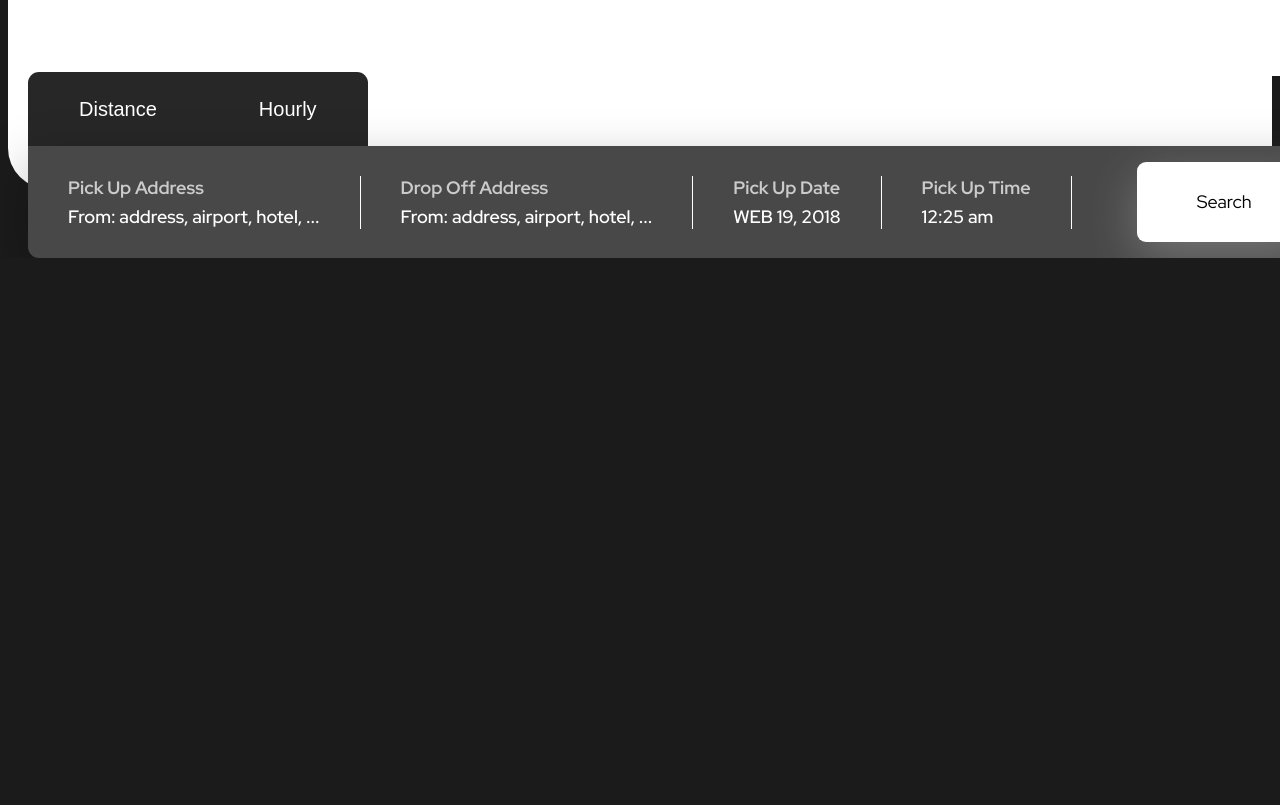
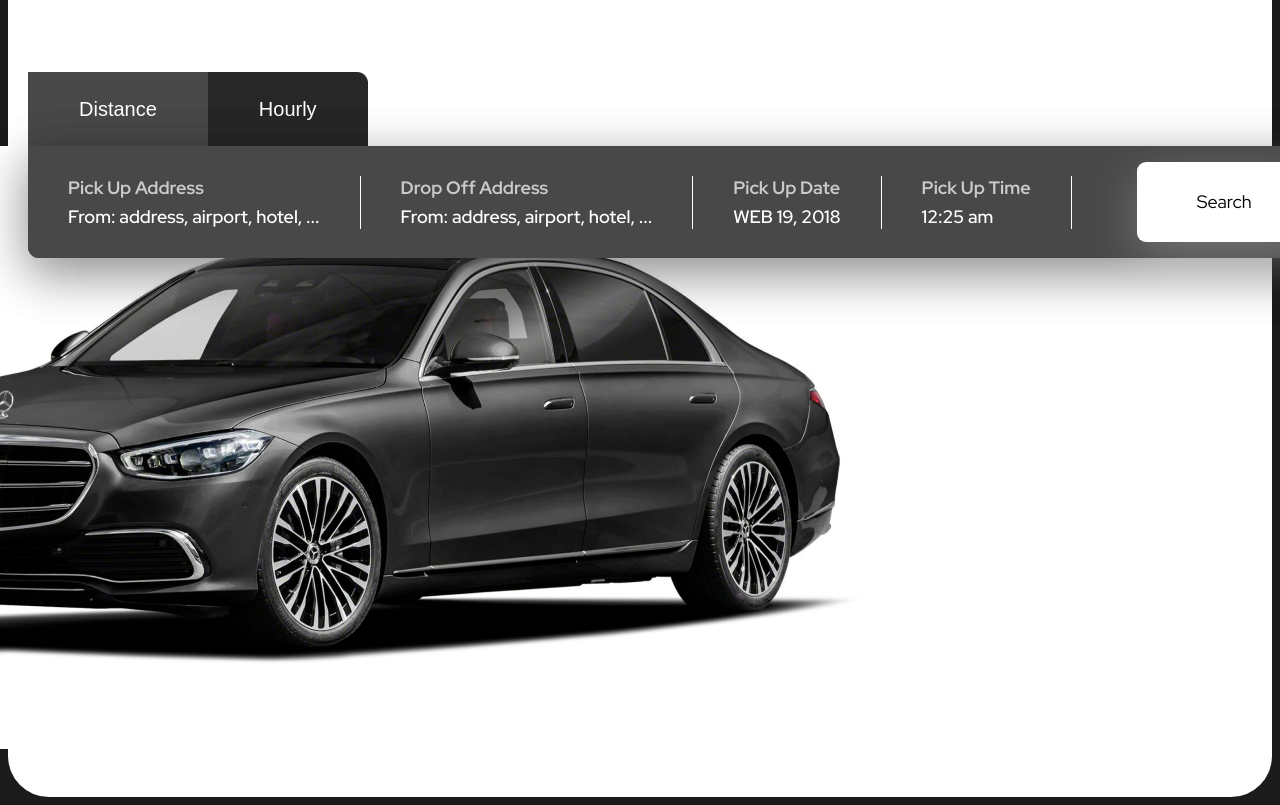
Before and after one commit to AntonioBukin/limoauto, a plain HTML site: page index.html in a window 1280 px wide. Shown: the part 756-1561 px from the top of the page. Before the commit the page ends 1014 px from the top, so only its background shows below. Drawn offline with Linux system fonts and the light colour scheme.

Commit message:
add style 2

```diff
--- a/css/index.css
+++ b/css/index.css
@@ -177,6 +177,15 @@ transition: box-shadow .2s;
     background-color: transparent;
     padding: 24px 51px;
     cursor: pointer;
+    transition: backgraund-color .1s;
+}
+
+.hero__tab-btn:hover {
+    background-color: rgba(72, 72, 72, .6);
+}
+
+.hero__tab-btn.active {
+    background-color: #484848;
 }
 
 .hero__tab-content {
--- a/index.html
+++ b/index.html
@@ -49,10 +49,11 @@
                         <a class="hero__btn btn-black" href="#">Booking</a>
                         <div class="hero__tabs">
                             <div class="hero__tab-buttons">
-                                <button class="hero__tab-btn">Distance</button>
-                                    <button class="hero__tab-btn">Hourly</button>
+                                <button data-tab-link="1" class="hero__tab-btn active">Distance</button>
+                                    <button data-tab-link="2" class="hero__tab-btn">Hourly</button>
                             </div>
-                            <div class="hero__tab-content">
+
+                            <div data-tab-link="1" class="hero__tab-content active">
                                 <div class="hero__tab-block">
                                     <h3 class="hero__tab-title">Pick Up Address</h3>
                                     <p class="hero__tab-text">From: address, airport, hotel, ...</p>
@@ -72,6 +73,26 @@
                                 <a class="hero__tab-block-btn btn-white" href="#">Search</a>
                             </div>
                         </div>
+                        <div data-tab-link="2" class="hero__tab-content">
+                            <div class="hero__tab-block">
+                                <h3 class="hero__tab-title">Pick Up Address</h3>
+                                <p class="hero__tab-text">From: address, airport, hotel, ...</p>
+                            </div>
+                            <div class="hero__tab-block">
+                                <h3 class="hero__tab-title">Drop Off Address</h3>
+                                <p class="hero__tab-text">From: address, airport, hotel, ...</p>
+                            </div>
+                            <div class="hero__tab-block">
+                                <h3 class="hero__tab-title">Pick Up Date</h3>
+                                <p class="hero__tab-text">WEB 19, 2018</p>
+                            </div>
+                            <div class="hero__tab-block">
+                                <h3 class="hero__tab-title">Pick Up Time</h3>
+                                <p class="hero__tab-text">12:25 am</p>
+                            </div>
+                            <a class="hero__tab-block-btn btn-white" href="#">Search</a>
+                        </div>
+                    </div>
                     </div>
                     <div class="hero__media">
                         <img class="hero__image" src="./img/hero_img.png" alt="main header web-site">
@@ -80,5 +101,7 @@
             </div>
         </section>
     </main>
+
+    <script type="text/javascript" src="./js/main.js"></script>
 </body>
 </html>
```
Also changed, not shown: js/main.js (added).
